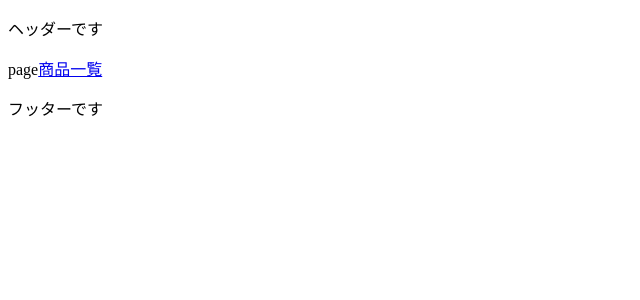
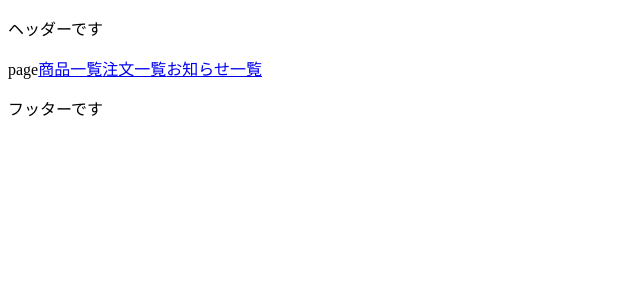
Before and after one commit to ttcksf/next-demo, a Next.js app: page / in a window 1280 px wide. Shown: the top 300 px of the page, without its empty margins (0-640 px from the left). Built offline with nearby package versions, Linux system fonts and the light colour scheme.

Commit message:
add:loading

```diff
--- a/src/app/page.tsx
+++ b/src/app/page.tsx
@@ -7,6 +7,8 @@ const page = () => {
     <div>
       page
       <Link href="/products">商品一覧</Link>
+      <Link href="/order">注文一覧</Link>
+      <Link href="/news">お知らせ一覧</Link>
     </div>
   );
 };
--- a/src/app/products/page.tsx
+++ b/src/app/products/page.tsx
@@ -7,12 +7,9 @@ const page = () => {
     <div>
       <h1>商品一覧</h1>
       <p>
-        {/* フォルダ名でルーティングを構成しているとき */}
         <Link href="products/itemA">商品A</Link>
       </p>
-      {/* []でルーティングを構成しているとき(APIなどidが動的に変わる想定) */}
       <p>
-        {/* replaceを設定するとブラウザバックで商品一覧を飛ばしてトップページにまで飛ぶことが可能 */}
         <Link href="products/1111" replace>
           商品B
         </Link>
```
Also changed, not shown: src/app/news/loading.tsx (added, +7 -0 lines), src/app/order/loading.tsx (added, +8 -0 lines), src/app/products/loading.tsx (added, +8 -0 lines).
